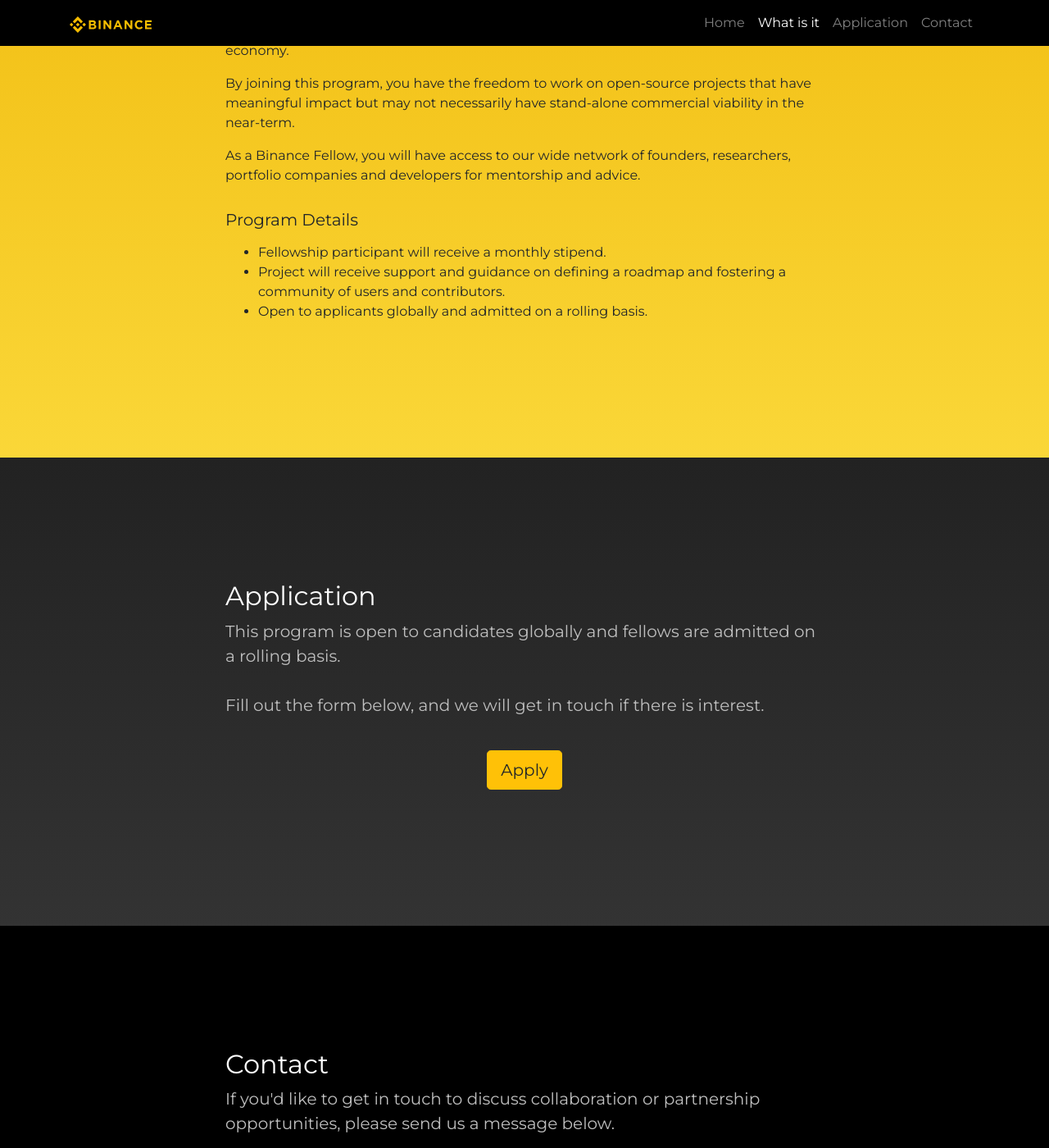
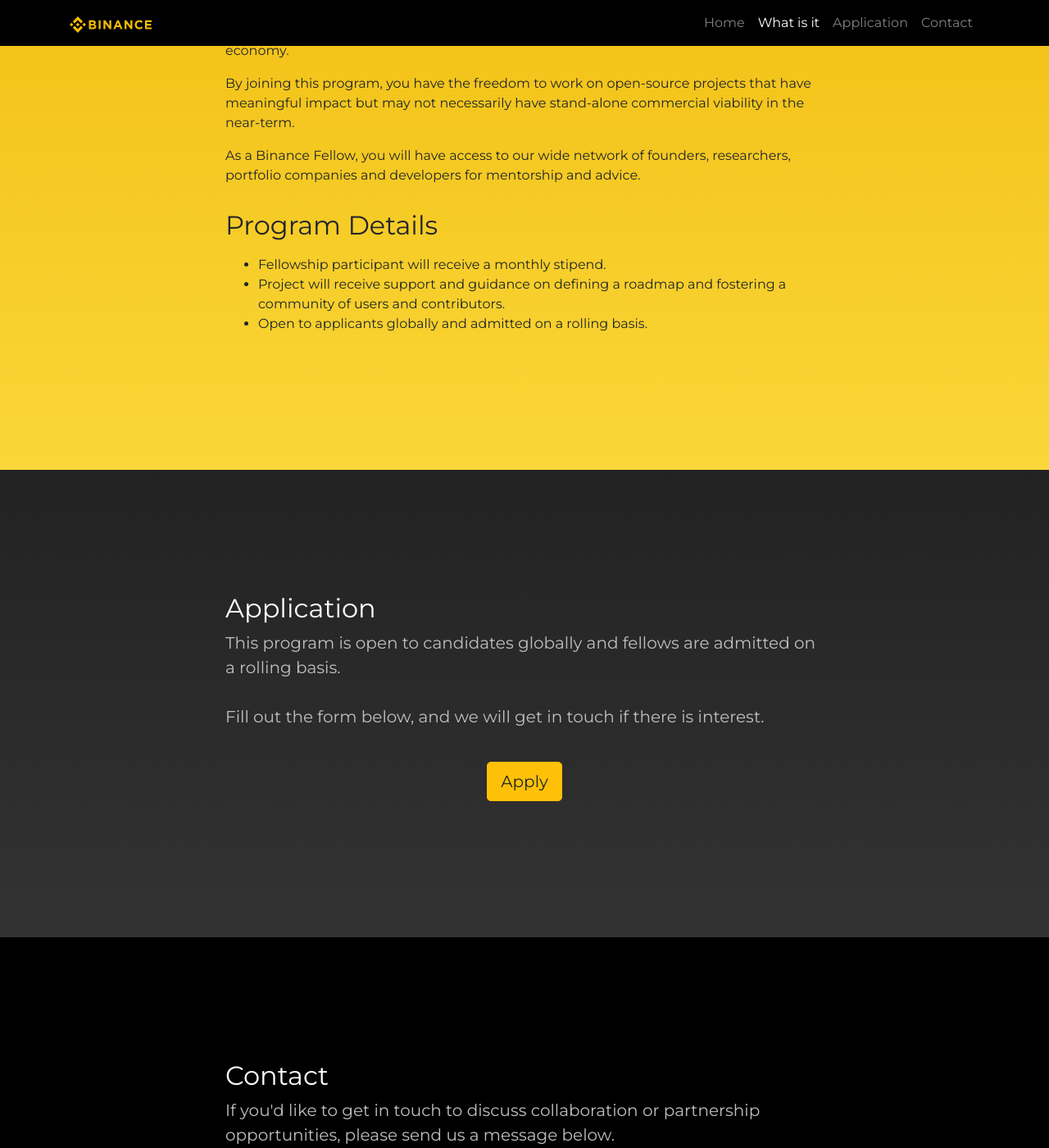
Before and after one commit to binancefellowship/binancefellowship.github.io, a Jekyll site: the page index.html, which Jekyll copies as it is, in a window 1280 px wide and 1400 px high, scrolled down 754 px. Shown: the whole window at 82% size. Built offline with Jekyll 4.4.1, drawn with Linux system fonts in a browser that asks for light colours.

Commit message:
font sizing

```diff
--- a/css/scrolling-nav.css
+++ b/css/scrolling-nav.css
@@ -56,3 +56,11 @@
 	background: linear-gradient(to bottom, #222222 0%,#333333 100%); /* W3C, IE10+, FF16+, Chrome26+, Opera12+, Safari7+ */
 	filter: progid:DXImageTransform.Microsoft.gradient( startColorstr='#222222', endColorstr='#333333',GradientType=0 ); /* IE6-9 */
 }
+
+h2 {
+	font-size: 2.5;
+}
+
+h5 {
+	font-size: 2rem;
+}
```
